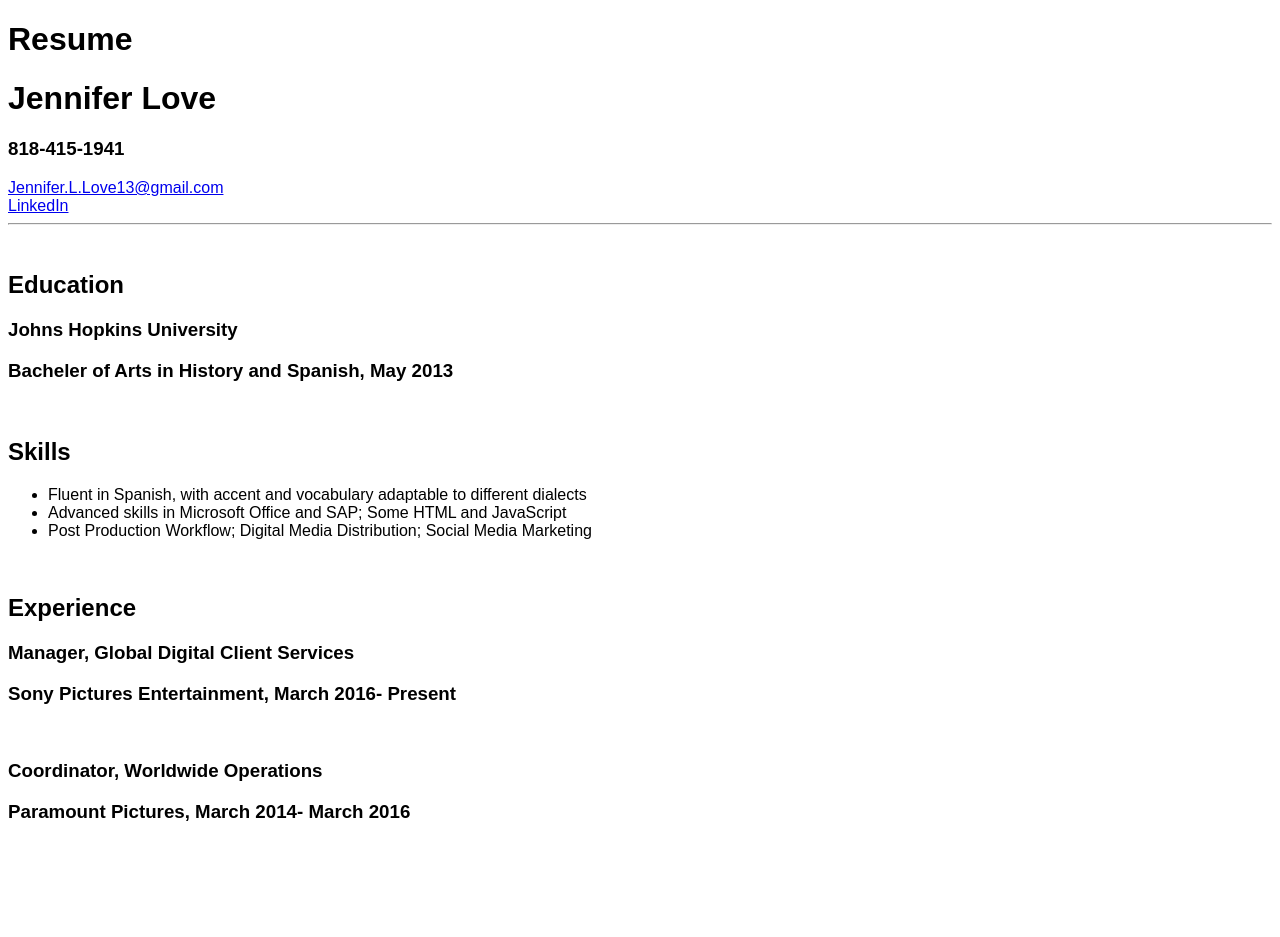
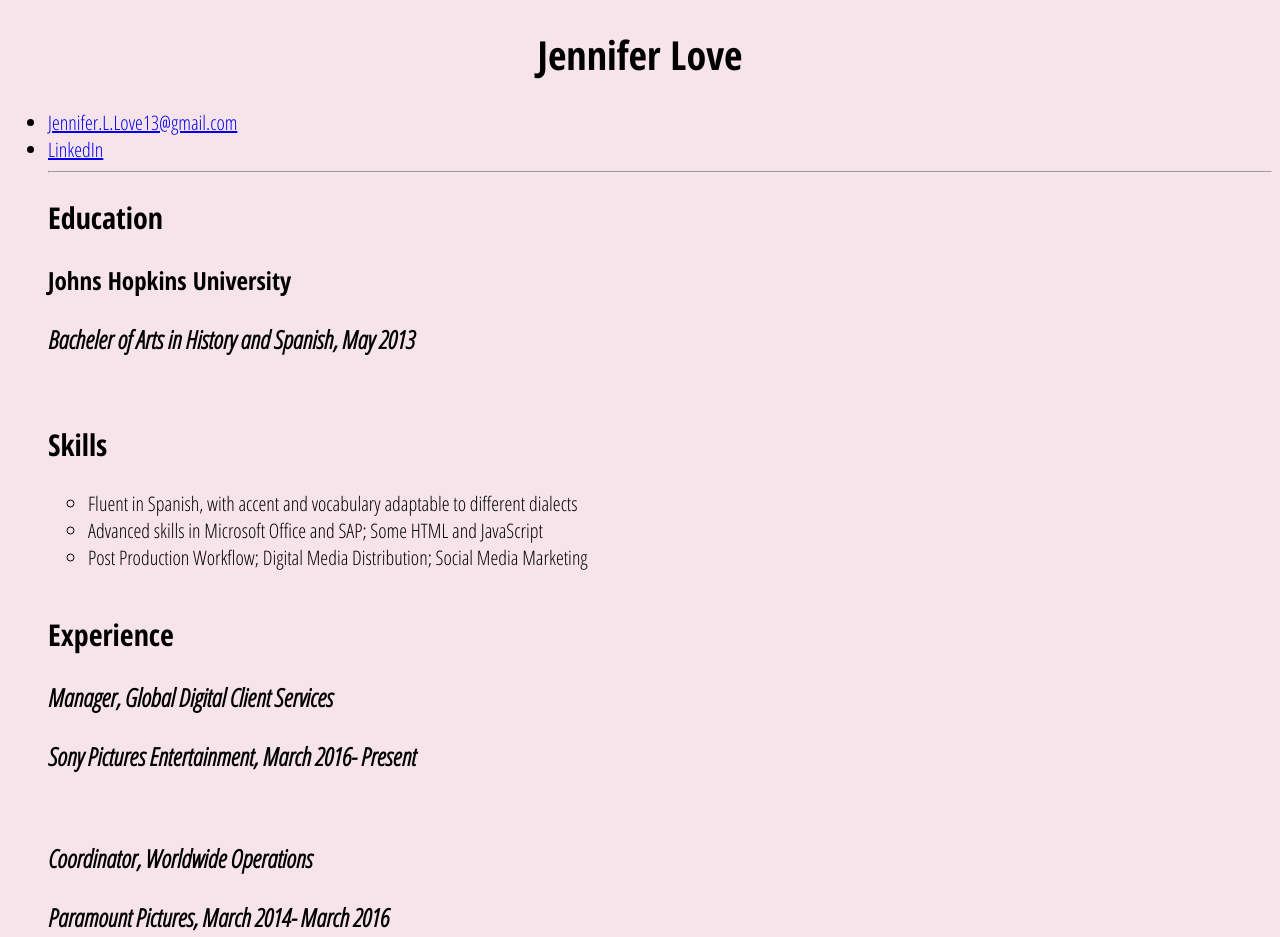
Before and after one commit to jennylove3/fewd-homework, a plain HTML site: page Resume/index.html in a window 1280 px wide. Before the commit the page ends 842 px from the top, so only its background shows below. Drawn offline with Linux system fonts and the light colour scheme.

Commit message:
Week 1 HW Resume updated Created about page with photo

```diff
--- a/Resume/index.html
+++ b/Resume/index.html
@@ -1,17 +1,22 @@
 <!DOCTYPE html>
 <html>
+<head>
 <title> Jennifer Love </title>
-<font face= "arial"> <h1> Resume </h1>
-<h1> Jennifer Love </h1>
-<h3> 818-415-1941</h3>
-<a href="mailto:Jennifer.L.Love13@gmail.com"> Jennifer.L.Love13@gmail.com </a>
-<br>
-<a href="https://www.linkedin.com/in/jenniferllove13"> LinkedIn </a>
+<link rel="stylesheet" href="style.css">
+<link href='https://fonts.googleapis.com/css?family=Open+Sans+Condensed:300,700,300italic' rel='stylesheet' type='text/css'>
+</head>
+<body>
+<center><h1> Jennifer Love </h1></center>
+<ul>
+<li>
+<a href="mailto:Jennifer.L.Love13@gmail.com"> Jennifer.L.Love13@gmail.com </a> </li>
+<li>
+<a href="https://www.linkedin.com/in/jenniferllove13"> LinkedIn </a></li>
   <hr>
-  <br>
+
 <h2> Education </h2>
 <h3>Johns Hopkins University</h3>
-<h3>Bacheler of Arts in History and Spanish, May 2013</h3>
+<h3><I>Bacheler of Arts in History and Spanish, May 2013</i></h3>
 <br>
 <h2> Skills </h2>
 <ul>
@@ -21,10 +26,12 @@
 </ul>
 <br>
  <h2> Experience</h2>
+ <i>
  <h3> Manager, Global Digital Client Services</h3>
  <h3> Sony Pictures Entertainment, March 2016- Present </h3>
  <br>
  <h3> Coordinator, Worldwide Operations</h3>
  <h3> Paramount Pictures, March 2014- March 2016 </h3>
+ </i>
 </font>
 </html>
--- /dev/null
+++ b/Resume/style.css
@@ -0,0 +1,22 @@
+body {
+  background-color:rgb(247, 228, 235);
+
+}
+h1 {
+   font-size:40px;
+   font-family: 'Open Sans Condensed', sans-serif;
+}
+p { font-size:20px;
+  font-family: 'Open Sans Condensed', sans-serif;
+  ;
+}
+h2 { font-size: 30px;
+  font-family: 'Open Sans Condensed', sans-serif;
+}
+h3
+{ font-size: 25px;
+  font-family: 'Open Sans Condensed', sans-serif;
+}
+li {font-size: 20px;
+  font-family: 'Open Sans Condensed', sans-serif
+}
```
Also changed, not shown: Resume/about.html (added, +23 -0 lines), press-release.html (+8 -0 lines), Resume/Images/me.jpg (added), 1 other file.
